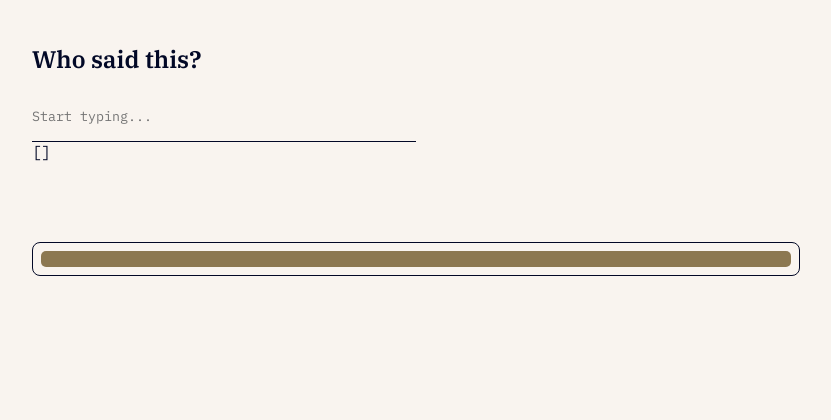
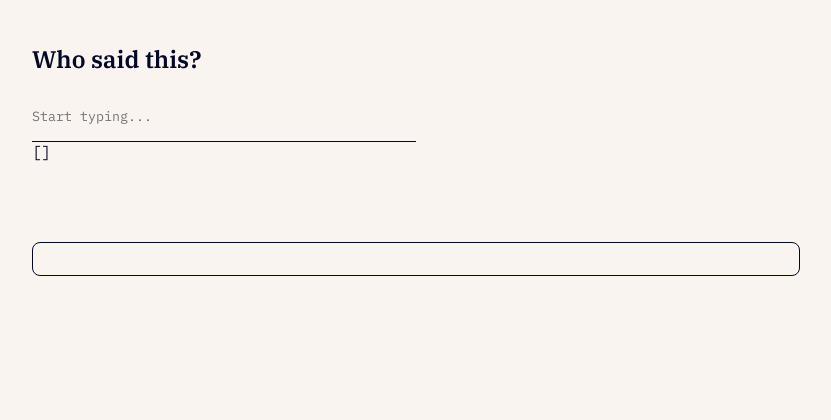
Before and after one commit to kellyhum/eggquotes, a Flask app: page / in a window 1280 px wide. Shown: the part 596-1016 px from the top of the page, without its empty margins (224-1055 px from the left). Run offline with Flask 2, Linux system fonts and the light colour scheme.

Commit message:
changed width on progress bar

```diff
--- a/static/css/main.css
+++ b/static/css/main.css
@@ -105,6 +105,7 @@ input[type=text] {
 }
 
 #progress-bar {
+    width: 0;
     height: 1rem;
     background-color: var(--dark-brown);
     border-radius: 5px;
```
